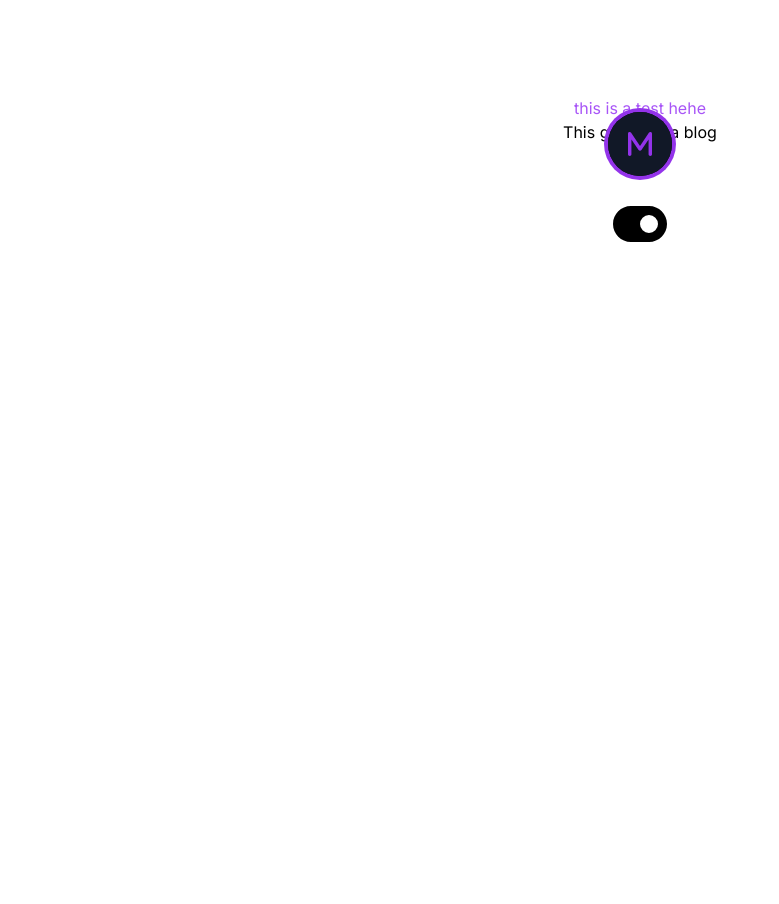
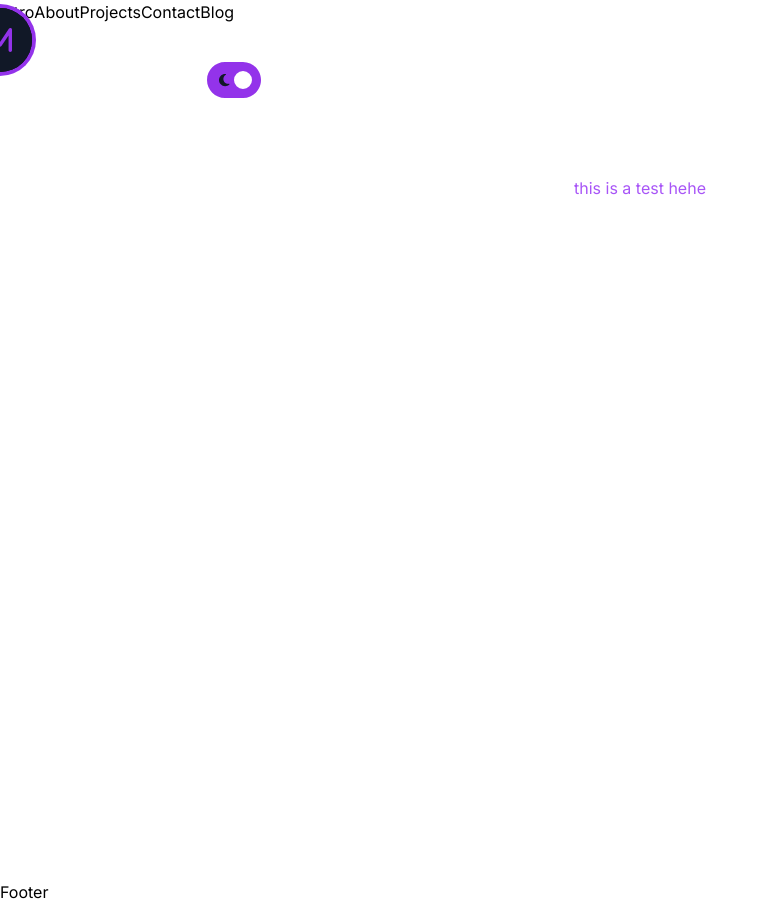
Before and after one commit to mslew/blog, a Next.js app: page / in a window 1280 px wide. Shown: the whole page, without its empty margins (0-779 px from the left). Before the commit the page ends 800 px from the top, so only its background shows below. Built offline with nearby package versions, Linux system fonts and the light colour scheme.

Commit message:
have navbar and footer placed correctly

```diff
--- a/src/app/blog/page.tsx
+++ b/src/app/blog/page.tsx
@@ -3,10 +3,9 @@ import Link from 'next/link'
 
 const Blog = () => {
   return (
-    <>
-    <div>Blog</div>
-    <Link href="/">Back to home</Link>
-    </>
+    <main>
+        <div>Blog</div>
+    </main>
   )
 }
 
--- a/src/app/layout.tsx
+++ b/src/app/layout.tsx
@@ -4,6 +4,8 @@ import '@fortawesome/fontawesome-svg-core/styles.css'
 config.autoAddCss = false
 import type { Metadata } from 'next'
 import { Inter } from 'next/font/google'
+import NavBar from '@/components/NavBar'
+import Footer from '@/components/Footer'
 
 const inter = Inter({ subsets: ['latin'] })
 
@@ -19,7 +21,11 @@ export default function RootLayout({
 }) {
   return (
     <html lang="en">
-      <body className={inter.className}>{children}</body>
+      <body className={inter.className}>
+        <NavBar />
+        {children}
+        <Footer />
+      </body>
     </html>
   )
 }
--- a/src/app/page.tsx
+++ b/src/app/page.tsx
@@ -1,8 +1,4 @@
 "use client";
-
-import Link from 'next/link'
-import Logo from '../components/Logo'
-import ThemeSwitch from '../components/ThemeSwitch'
 import { ThemeProvider } from 'next-themes'
 
 export default function Home() {
@@ -10,9 +6,6 @@ export default function Home() {
     <ThemeProvider attribute='class'>
       <main className="flex min-h-screen flex-col items-center p-24">
         <h1 className="text-purple-500">this is a test hehe</h1>
-        <Link href="/blog">This goes to da blog</Link>
-        <Logo />
-        <ThemeSwitch />
       </main>
     </ThemeProvider>
   )
--- /dev/null
+++ b/src/components/Footer.tsx
@@ -0,0 +1,9 @@
+import React from 'react'
+
+const Footer = () => {
+  return (
+    <div>Footer</div>
+  )
+}
+
+export default Footer
--- /dev/null
+++ b/src/components/NavBar.tsx
@@ -0,0 +1,20 @@
+import React from 'react'
+import Link from 'next/link'
+import Logo from './Logo'
+import ThemeSwitch from './ThemeSwitch'
+
+const NavBar = () => {
+  return (
+    <nav className='flex flex-row justify-items-start'>
+        <Logo />
+        <Link href="/">Intro</Link>
+        <Link href="/">About</Link>
+        <Link href="/">Projects</Link>
+        <Link href="/">Contact</Link>
+        <Link href="/blog">Blog</Link>
+        <ThemeSwitch/>
+    </nav>
+  )
+}
+
+export default NavBar
--- a/src/components/ThemeSwitch.tsx
+++ b/src/components/ThemeSwitch.tsx
@@ -8,7 +8,6 @@ import { useTheme } from 'next-themes';
 const ThemeSwitch = () => {
     const { systemTheme, theme, setTheme} = useTheme();
     const currentTheme = theme === 'system' ? systemTheme : theme;
-    console.log(theme)
 
     return (
         <>
@@ -18,14 +17,14 @@ const ThemeSwitch = () => {
             {theme === 'light' ?
             //dark mode on
             <div className='flex justify-center items-center'>
-                <FontAwesomeIcon className='absolute text-black z-10 ml-5' icon={faSun} size='sm'/>
-                <FontAwesomeIcon className='absolute' icon={faToggleOff} size='3x'/>
+                <FontAwesomeIcon className='absolute text-purple-600 z-10 ml-5' icon={faSun} size='sm'/>
+                <FontAwesomeIcon className='absolute text-purple-600' icon={faToggleOff} size='3x'/>
             </div>
             :
             //dark mode off
             <div className='flex justify-center items-center'>
-                <FontAwesomeIcon className='absolute text-black z-10 mr-5' icon={faMoon} size='sm'/>
-                <FontAwesomeIcon className='absolute' icon={faToggleOn} size='3x'/>
+                <FontAwesomeIcon className='absolute text-gray-900 z-10 mr-5' icon={faMoon} size='sm'/>
+                <FontAwesomeIcon className='absolute text-purple-600' icon={faToggleOn} size='3x'/>
             </div>
             }
         </button>
```
